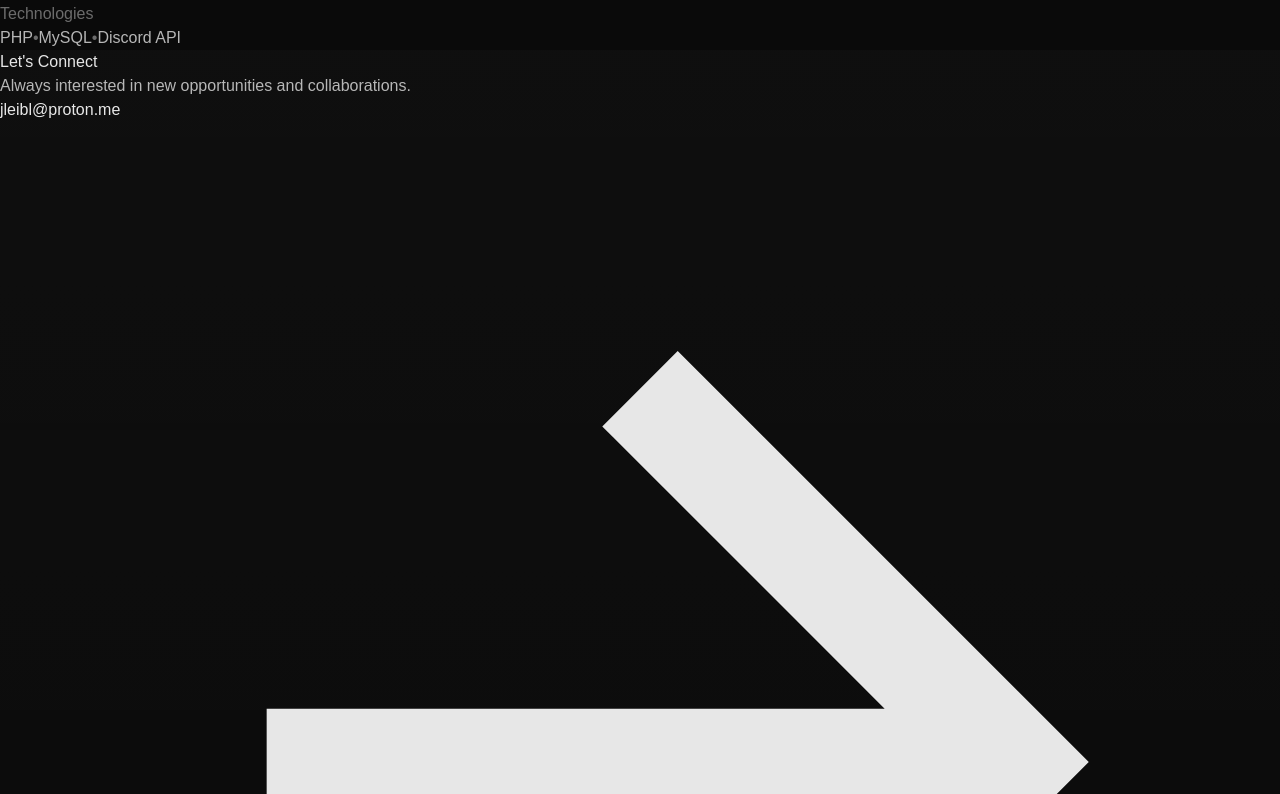
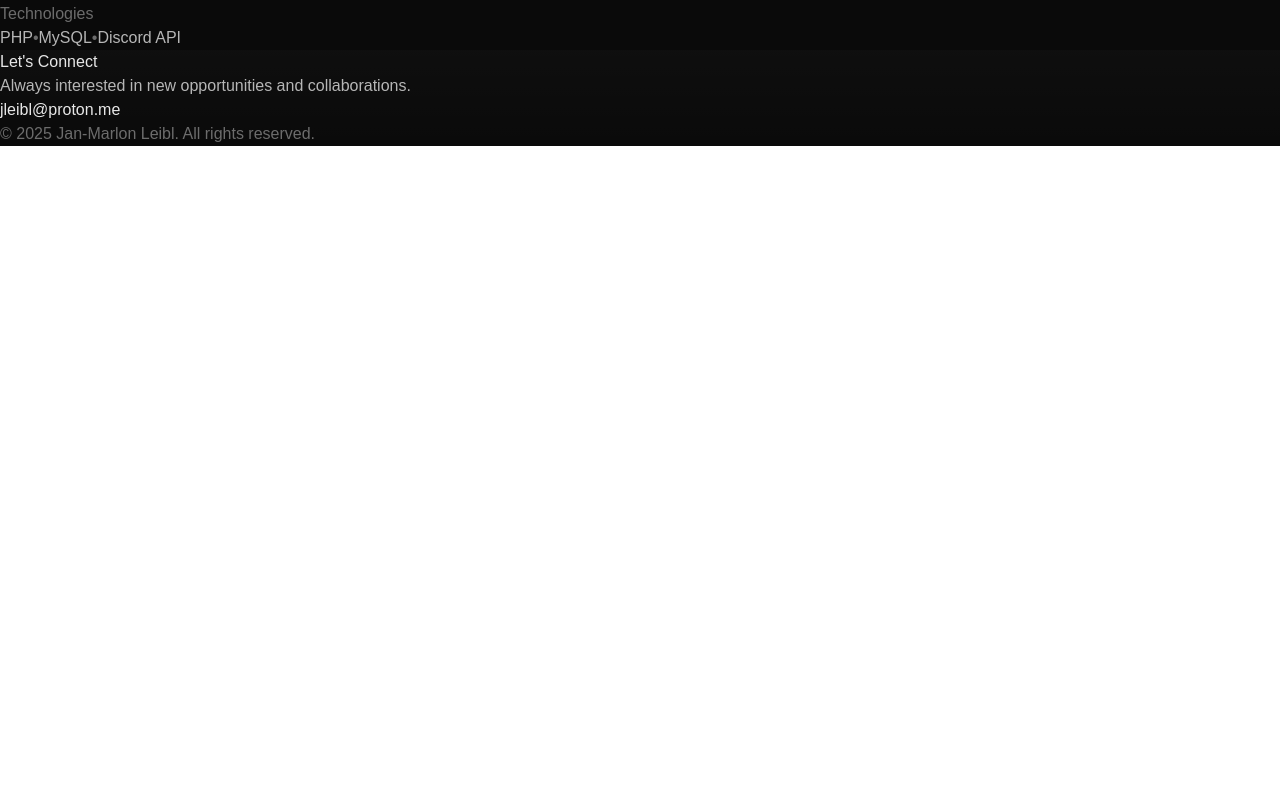
Before and after one commit to AtomicWasTaken/jleibl.net, a Next.js app: page / in a window 1280 px wide. Shown: the part 7946-8740 px from the top of the page. After the commit the page ends 8092 px from the top, so only its background shows below. Built offline with nearby package versions, Linux system fonts and the light colour scheme.

Commit message:
refactor: remove unused SVG from Footer component

```diff
--- a/src/components/layout/Footer.tsx
+++ b/src/components/layout/Footer.tsx
@@ -21,9 +21,6 @@ export const Footer = () => {
                 className="group flex items-center gap-2 sm:gap-3 text-xl sm:text-4xl theme-text-90 hover:theme-primary transition-colors"
               >
                 jleibl@proton.me
-                <svg className="w-5 h-5 sm:w-8 sm:h-8 opacity-0 group-hover:opacity-100 transition-all -translate-x-4 group-hover:translate-x-0 duration-300" viewBox="0 0 24 24" fill="none" stroke="currentColor" strokeWidth="2">
-                  <path d="M5 12h14M12 5l7 7-7 7"/>
-                </svg>
               </a>
             </div>
           </FadeIn>
--- a/src/components/layout/Header.tsx
+++ b/src/components/layout/Header.tsx
@@ -2,7 +2,6 @@ import { motion } from 'framer-motion';
 import Link from 'next/link';
 import dynamic from 'next/dynamic';
 
-// Lazy load the mobile menu component
 const MobileMenu = dynamic(() => import('./MobileMenu').then(mod => ({ default: mod.MobileMenu })), {
   ssr: false,
   loading: () => (
```
